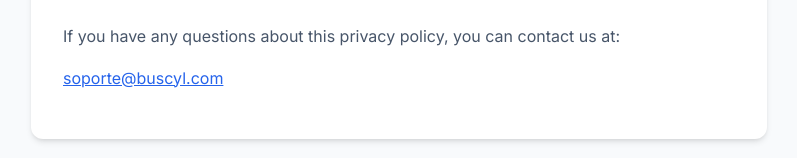
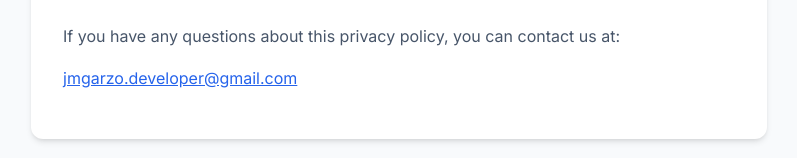
Before and after one commit to jmgarzo/BuscylRouteFinder-web, a plain HTML site: page docs/en/privacy.html in a window 1280 px wide. Shown: the part 1563-1721 px from the top of the page, without its empty margins (241-1038 px from the left). Drawn offline with Linux system fonts and the light colour scheme.

Commit message:
Actualizar email de soporte a jmgarzo.developer@gmail.com

```diff
--- a/docs/en/privacy.html
+++ b/docs/en/privacy.html
@@ -59,7 +59,8 @@
 
             <h2>7. Contact</h2>
             <p>If you have any questions about this privacy policy, you can contact us at:</p>
-            <p><a href="mailto:soporte@buscyl.com" style="color: var(--primary-color);">soporte@buscyl.com</a></p>
+            <p><a href="mailto:jmgarzo.developer@gmail.com"
+                    style="color: var(--primary-color);">jmgarzo.developer@gmail.com</a></p>
         </main>
 
         <footer class="footer">
```
Also changed, not shown: docs/es/privacy.html (+2 -1 lines).
